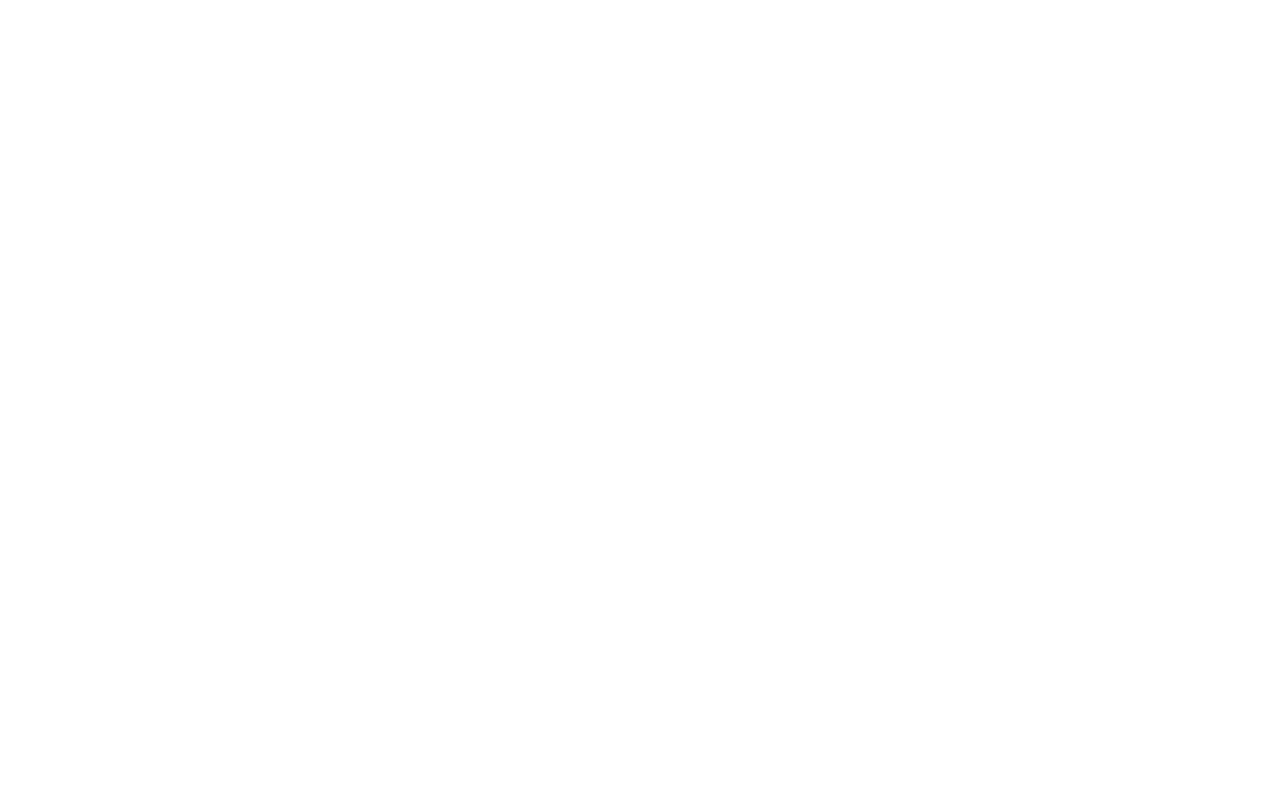
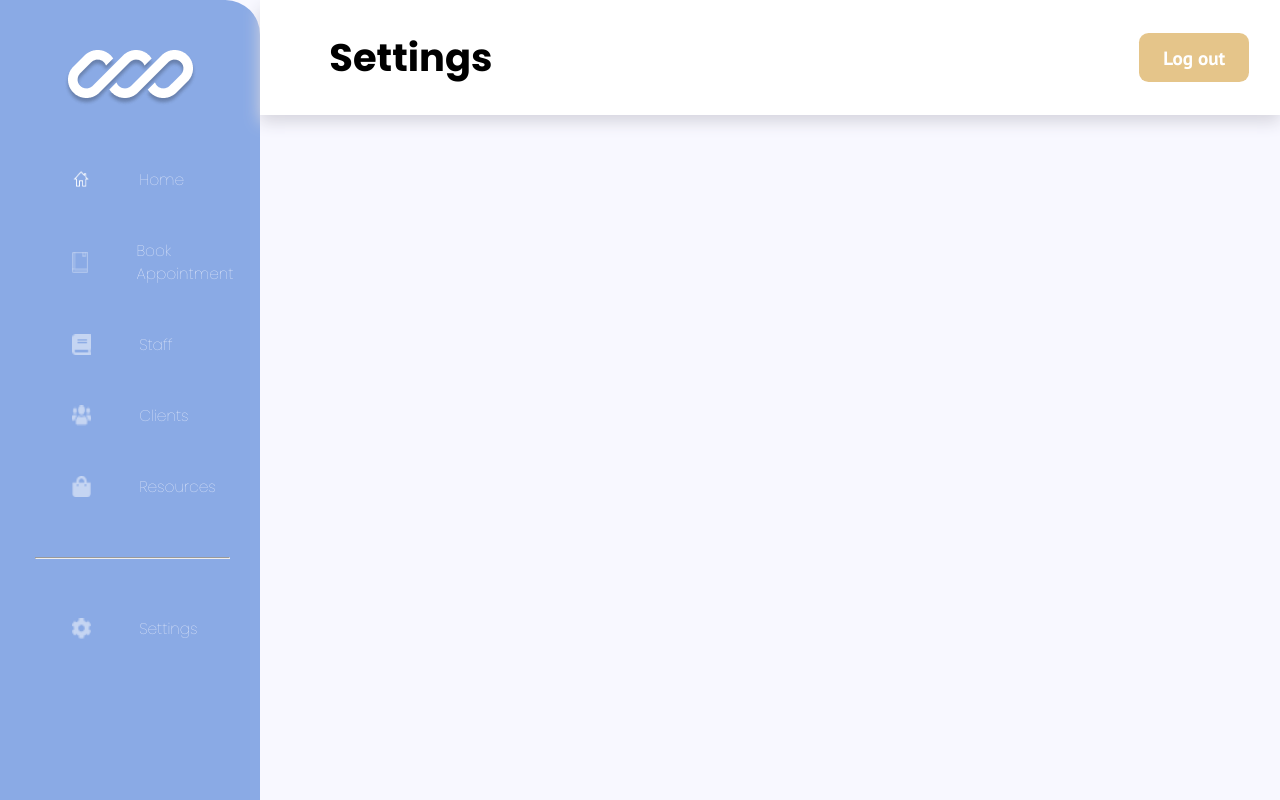
Before and after one commit to nology-tech/verde-client-project, a React (Vite) app: page /settings in a window 1280 px wide. Before the commit this address had no page. Built offline with nearby package versions, Linux system fonts and the light colour scheme.

Commit message:
setting up files for settings page, basic styles

```diff
--- a/src/App.tsx
+++ b/src/App.tsx
@@ -2,6 +2,7 @@ import { Route, Routes } from "react-router-dom";
 import Home from "./pages/Home/Home";
 import "./styles/main.scss";
 import Login from "./pages/Login/Login";
+import Settings from "./pages/Settings/Settings";
 
 const App = () => {
   return (
@@ -20,7 +21,7 @@ const App = () => {
       {/* <Route path="/clients/:clientId" element={<ClientProfile />} /> */}
 
       {/* <Route path="/staff" element={<Staff />} /> */}
-      {/* <Route path="/settings" element={<Settings />} /> */}
+      <Route path="/settings" element={<Settings variant="light"/>} />
 
     </Routes>
   );
--- a/src/components/Button/Button.scss
+++ b/src/components/Button/Button.scss
@@ -13,13 +13,14 @@
 
   &--grey {
     background-color: $clr-accent-grey;
-    color: white;
+    color: $clr-white;
     border: none;
   }
 
   &--red {
     background-color: $clr-accent-red;
     border: none;
+    color: $clr-white;
   }
 
   &--red-alt {
--- /dev/null
+++ b/src/pages/Settings/Settings.scss
@@ -0,0 +1,64 @@
+@use "../../styles/variables" as *;
+.main{
+    width: 100vw;
+    height: 100%;
+    display: flex;
+    flex-direction: column;
+
+    &--light{
+        background-color: $clr-secondary-lt;
+    }
+
+    &--dark{
+        background-color: $clr-secondary-dk;
+    }
+
+    &__container{
+        margin: 1.5rem 0;
+        height: 100%;
+        display: flex;
+        flex-direction: column;
+        justify-content: center;
+        align-items: center;
+        background-color: $clr-white;
+        width: 19rem;
+        height: 9rem;
+        border-radius: 0.5rem;
+    }
+}
+
+.button--large{
+    margin-left: 1rem;
+}
+
+
+
+
+@media screen and (min-width: $tablet-breakpoint) {
+    .button--large{
+        display: none;
+    }
+
+    .main{
+
+        &__container{
+            display: none;
+
+
+        }
+    }
+
+
+}
+
+@media screen and (min-width: $desktop-breakpoint) {
+
+    .main{
+
+        &__container{
+            display: none;
+
+
+        }
+    }
+}
--- /dev/null
+++ b/src/pages/Settings/Settings.tsx
@@ -0,0 +1,39 @@
+import "./Settings.scss";
+import Layout from "../../components/Layout/Layout";
+import NavBar from "../../components/NavBar/NavBar";
+import Header from "../../components/Header/Header";
+import Footer from "../../components/Footer/Footer";
+import Button from "../../components/Button/Button";
+
+type SettingsProps = {
+    variant: "light" | "dark";
+}
+
+const Settings = ({variant}:SettingsProps) => {
+
+    return(
+
+    <Layout>
+    <NavBar variant={variant} />
+    <main className={`main main--${variant}`}>
+      <Header
+        title="Settings"
+        variant={variant}
+        buttonOption={true}
+        buttonLabel="Log out"
+        buttonVariant="yellow"
+        dropdownOption={false}
+      />
+      <div className="settings-container">
+      <div className="main__container">
+        <Button label="Log Out" variant="red" path="/" />
+      </div>
+      </div>
+    </main>
+    <Footer variant={variant}/>
+  </Layout>
+    )
+
+}
+
+export default Settings;
```
